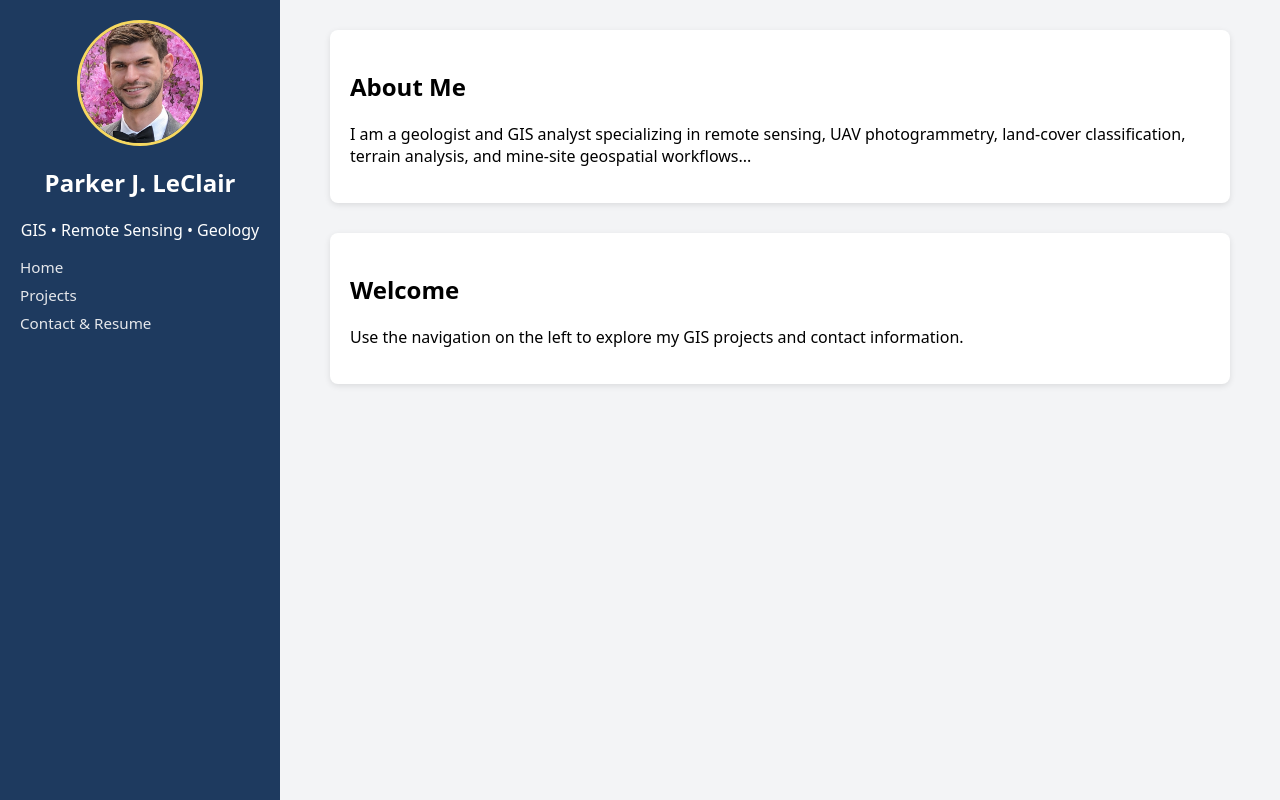
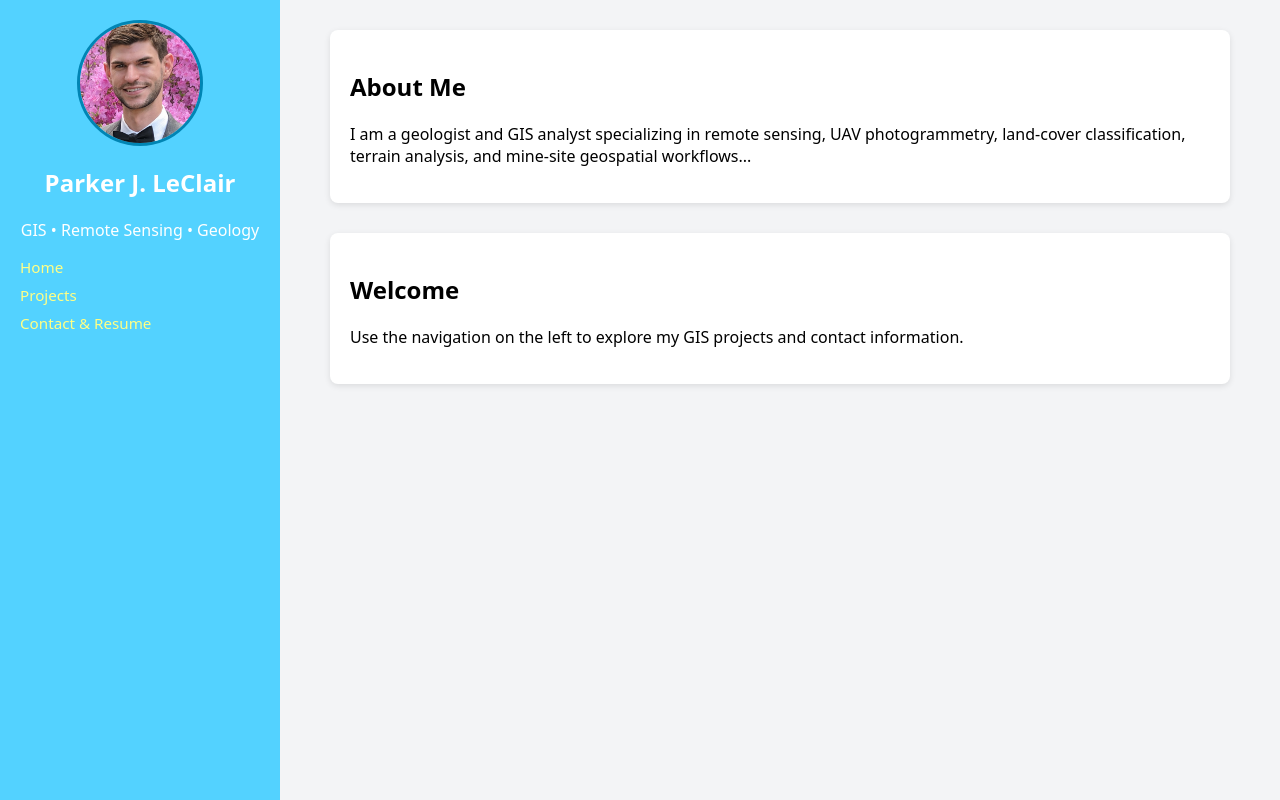
Before and after one commit to parkerjleclair/parkerjleclair, a plain HTML site: page index.html in a window 1280 px wide. Drawn offline with Linux system fonts and the light colour scheme.

Commit message:
Change sidebar and button colors in index.html

```diff
--- a/index.html
+++ b/index.html
@@ -21,7 +21,7 @@
     /* ---------- SIDEBAR ---------- */
     nav {
       width: 280px;
-      background: #1E3A5F;
+      background: #53D2FF;
       color: white;
       padding: 20px;
       box-sizing: border-box;
@@ -37,21 +37,21 @@
       object-fit: cover;
       display: block;
       margin: 0 auto 20px auto;
-      border: 3px solid #F6D860;
+      border: 3px solid #0085B4;
     }
 
     /* Keep menu links left-aligned */
     nav a {
       display: block;
       margin-top: 8px;
-      color: #e5e7eb;
+      color: #FFFF85;
       text-decoration: none;
       font-size: 0.95rem;
       text-align: left; /* ← this keeps links aligned left */
     }
 
     nav a:hover {
-      color: #F6D860;
+      color: #B6DF89;
     }
 
 
@@ -79,7 +79,7 @@
       left: 15px;
       width: 35px;
       height: 30px;
-      background: #1E3A5F;
+      background: #53D2FF;
       color: white;
       border-radius: 6px;
       justify-content: center;
```
